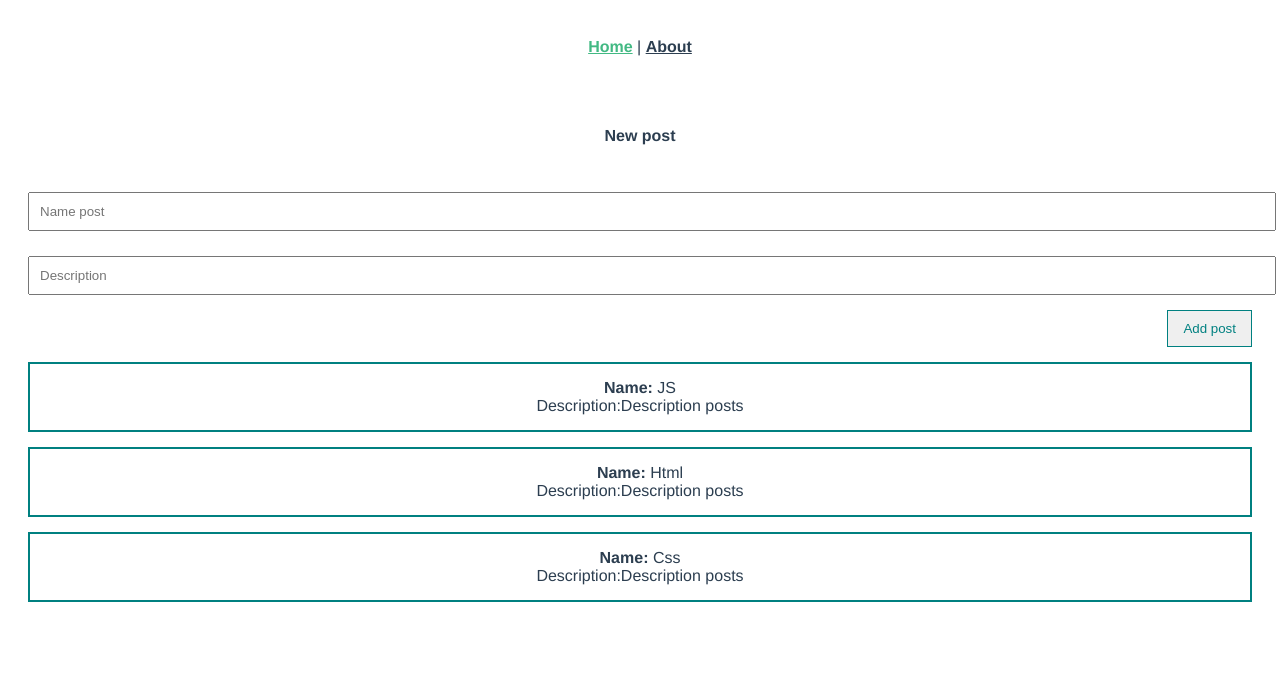
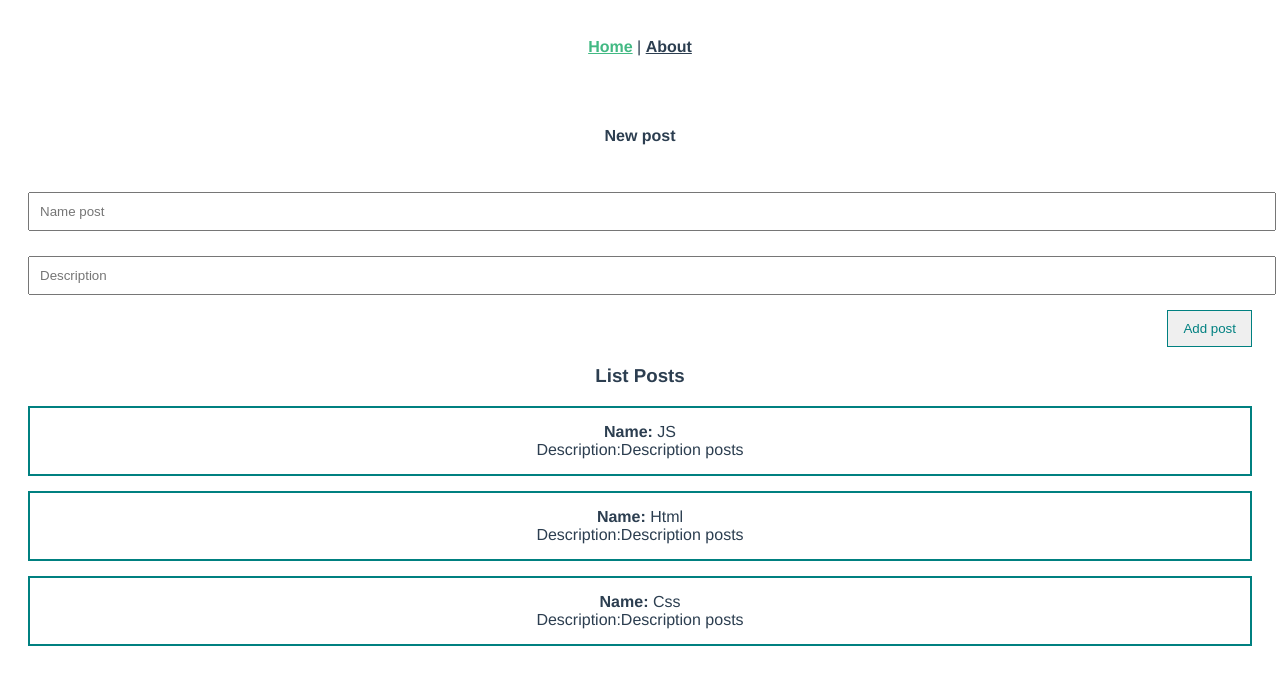
Before and after one commit to Volodymyr-bart/vue_test, a Vue app: page / in a window 1280 px wide. Shown: the top 684 px of the page. Built offline with nearby package versions, Linux system fonts and the light colour scheme.

Commit message:
decomposition

```diff
--- /dev/null
+++ b/src/components/PostItem.vue
@@ -0,0 +1,50 @@
+<template>
+  <div class="post">
+    <div>
+      <strong>Name:</strong>
+      {{ post.title }}
+    </div>
+    <div>Description:{{ post.body }}</div>
+  </div>
+</template>
+
+<script>
+export default {
+  name: "PostItem",
+  data() {
+    return {};
+  },
+  props: {
+    post: {
+      type: Object,
+      required: true,
+    },
+  },
+
+  components: {},
+
+  created() {},
+
+  mounted() {},
+
+  beforeDestroy() {},
+
+  methods: {},
+
+  computed: {},
+
+  watch: {},
+
+  directives: {},
+
+  filters: {},
+};
+</script>
+
+<style scoped lang="scss">
+.post {
+  margin-top: 15px;
+  padding: 15px;
+  border: 2px solid teal;
+}
+</style>
--- a/src/components/PostList.vue
+++ b/src/components/PostList.vue
@@ -1,15 +1,14 @@
 <template>
-  <div class="post" v-for="post in posts">
-    <div>
-      <strong>Name:</strong>
-      {{ post.title }}
-    </div>
-    <div>Description:{{ post.body }}</div>
+  <div>
+    <h3>List Posts</h3>
+    <PostItem v-for="post in posts" :post="post" />
   </div>
 </template>
 <script>
+import PostItem from "./PostItem.vue";
 export default {
   name: "PostList",
+  components: { PostItem },
   props: {
     posts: {
       type: Array,
@@ -18,10 +17,4 @@ export default {
   },
 };
 </script>
-<style scoped>
-.post {
-  margin-top: 15px;
-  padding: 15px;
-  border: 2px solid teal;
-}
-</style>
+<style></style>
```
